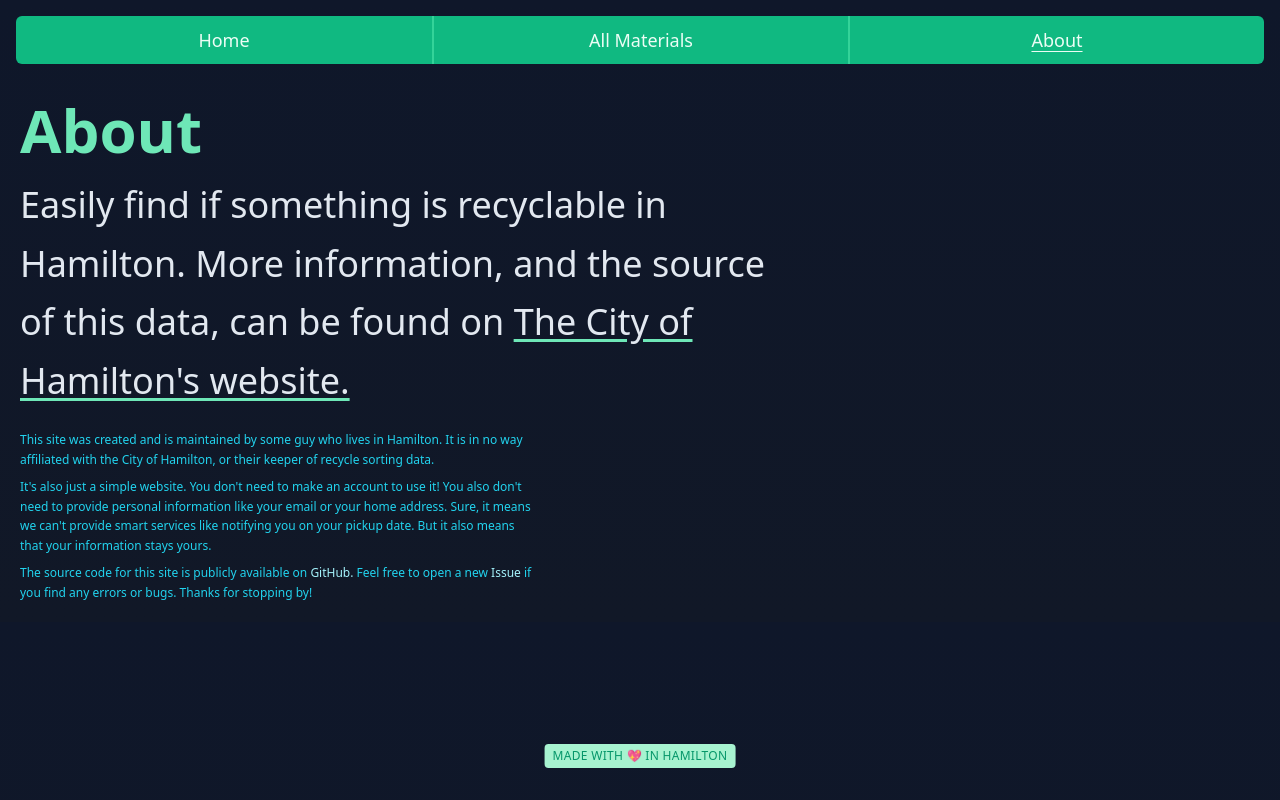
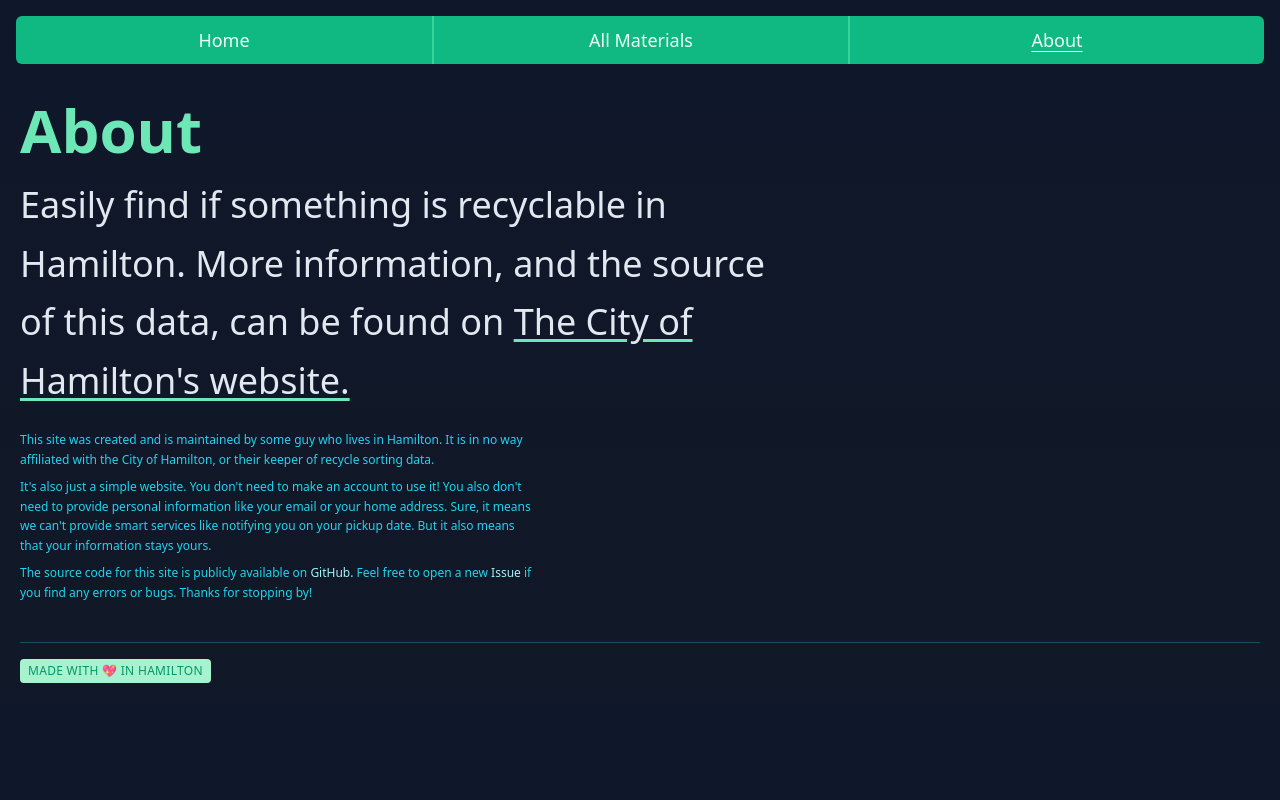
Before and after one commit to jasonflorentino/hamiltoss, a SvelteKit app: page /about in a window 1280 px wide. Built offline with nearby package versions, Linux system fonts and the light colour scheme.

Commit message:
made in hamilton styling

```diff
--- a/src/routes/about/+page.svelte
+++ b/src/routes/about/+page.svelte
@@ -55,20 +55,11 @@
 		</p>
 	</section>
 
-	<span
-		id="madeInHamilton"
-		class="rounded bg-emerald-200 px-2 py-1 text-xs font-medium uppercase tracking-wide text-emerald-600"
-	>
-		Made with 💖 in Hamilton
-	</span>
+	<div class="mt-10 border-t border-solid border-cyan-900">
+		<span
+			class="mt-4 inline-block rounded bg-emerald-200 px-2 py-1 text-xs font-medium uppercase tracking-wide text-emerald-600"
+		>
+			Made with 💖 in Hamilton
+		</span>
+	</div>
 </main>
-
-<style>
-	#madeInHamilton {
-		position: absolute;
-		bottom: 2rem;
-		left: 50%;
-		transform: translateX(-50%);
-		z-index: -1;
-	}
-</style>
```
